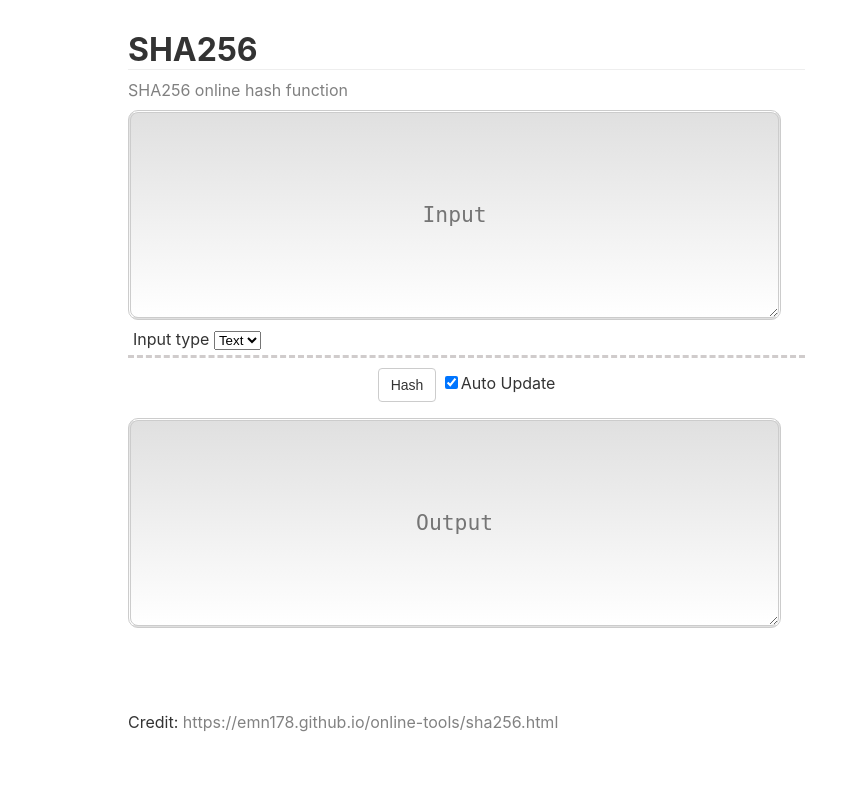
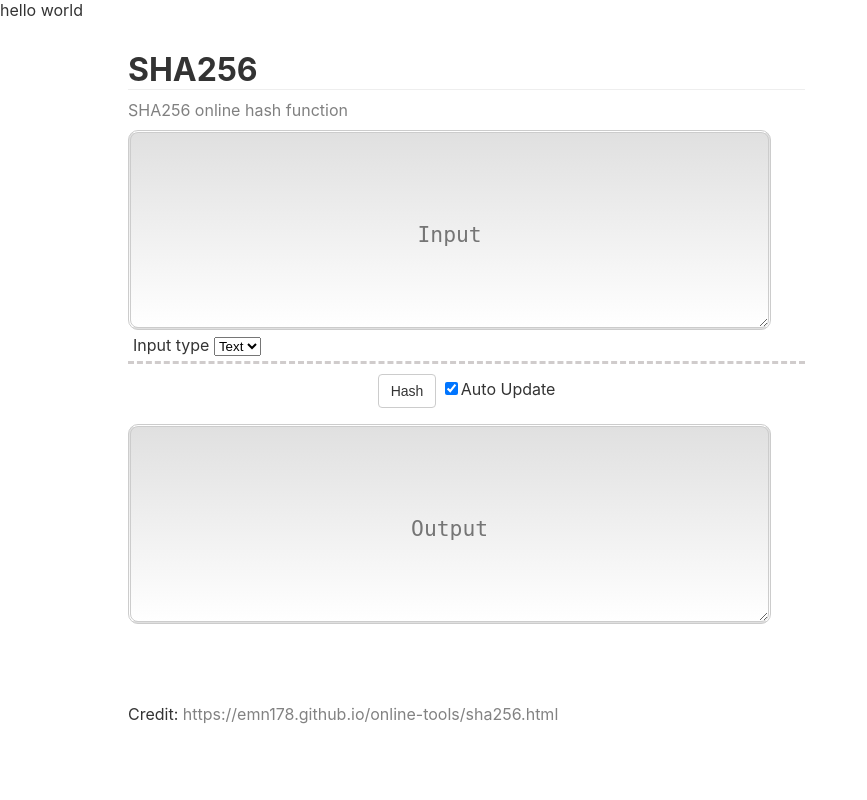
Before and after one commit to phreess/phreess.github.io, a PHP site: page / in a window 1280 px wide. Shown: the whole page, without its empty margins (0-867 px from the left). Run offline with PHP 8.4, Linux system fonts and the light colour scheme; some libraries are stand-ins or nearby versions.

Commit message:
Update index.php

```diff
--- a/sha256/index.php
+++ b/sha256/index.php
@@ -1,3 +1,4 @@
+<?php echo "hello world"; ?>
 <!DOCTYPE html>
 <html>
   <head>
```
